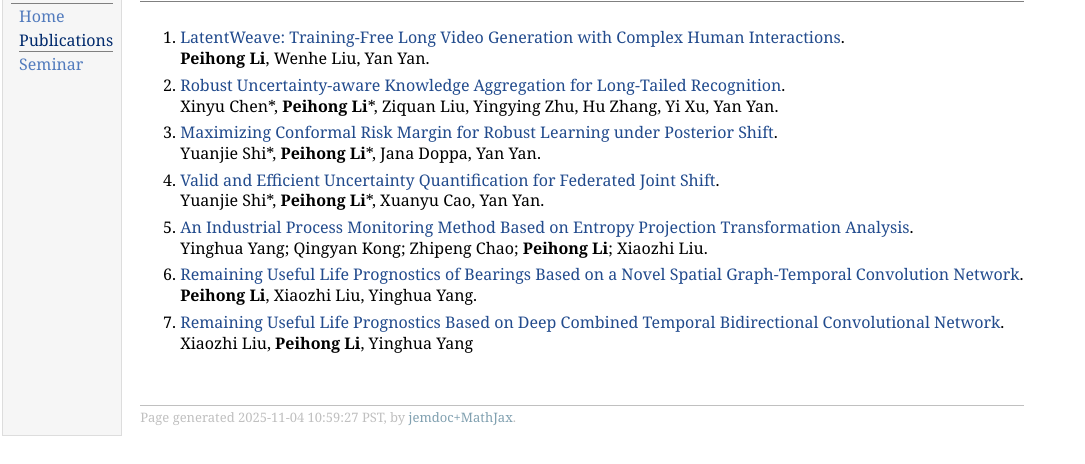
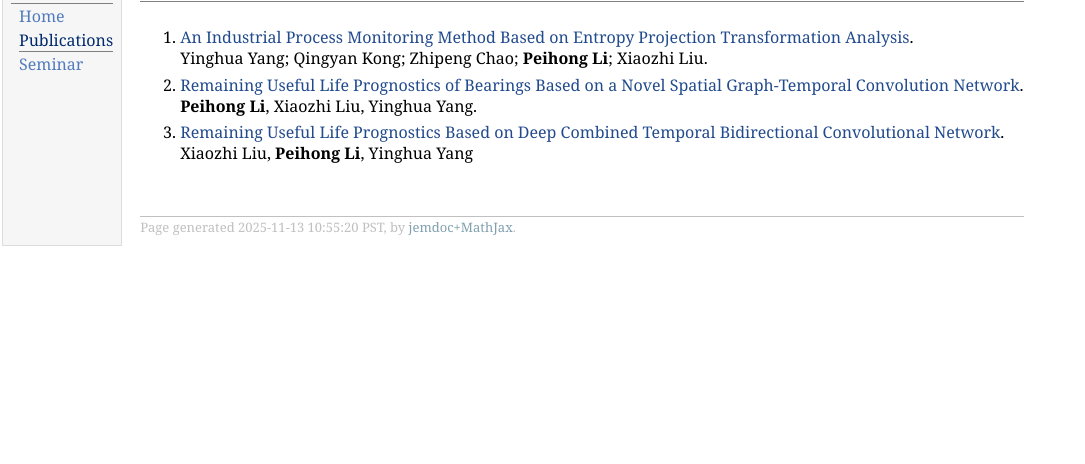
Before and after one commit to IssacandLi/IssacandLi.github.io, a plain HTML site: page publications.html in a window 1280 px wide. Shown: the part 48-512 px from the top of the page, without its empty margins (0-1085 px from the left). Drawn offline with Linux system fonts and the light colour scheme.

Commit message:
Update site contents and publications

```diff
--- a/publications.html
+++ b/publications.html
@@ -21,22 +21,6 @@
 <h1>Publications</h1>
 </div>
 <ol>
-<li><p><a href="https://openreview.net/forum?id=jXJtBZvBgx&amp;noteId=jXJtBZvBgx" target=&ldquo;blank&rdquo;>LatentWeave: Training-Free Long Video Generation with Complex Human Interactions</a>. <br />
-<b>Peihong Li</b>, Wenhe Liu, Yan Yan. <br />
-</p>
-</li>
-<li><p><a href="https://openreview.net/forum?id=lfVkKdXJ6O" target=&ldquo;blank&rdquo;>Robust Uncertainty-aware Knowledge Aggregation for Long-Tailed Recognition</a>. <br />
-Xinyu Chen*, <b>Peihong Li</b>*, Ziquan Liu, Yingying Zhu, Hu Zhang, Yi Xu, Yan Yan. <br />
-</p>
-</li>
-<li><p><a href="https://openreview.net/forum?id=SjITu3qAhH" target=&ldquo;blank&rdquo;>Maximizing Conformal Risk Margin for Robust Learning under Posterior Shift</a>. <br />
-Yuanjie Shi*, <b>Peihong Li</b>*, Jana Doppa, Yan Yan. <br />
-</p>
-</li>
-<li><p><a href="https://openreview.net/forum?id=cP2FAvofQf" target=&ldquo;blank&rdquo;>Valid and Efficient Uncertainty Quantification for Federated Joint Shift</a>. <br />
-Yuanjie Shi*, <b>Peihong Li</b>*, Xuanyu Cao, Yan Yan. <br />
-</p>
-</li>
 <li><p><a href="https://ieeexplore.ieee.org/document/9839380" target=&ldquo;blank&rdquo;>An Industrial Process Monitoring Method Based on Entropy Projection Transformation Analysis</a>. <br />
 Yinghua Yang; Qingyan Kong; Zhipeng Chao; <b>Peihong Li</b>; Xiaozhi Liu. <br />
 </p>
@@ -52,7 +36,7 @@ Xiaozhi Liu, <b>Peihong Li</b>, Yinghua Yang
 </ol>
 <div id="footer">
 <div id="footer-text">
-Page generated 2025-11-04 10:59:27 PST, by <a href="https://github.com/wsshin/jemdoc_mathjax" target="blank">jemdoc+MathJax</a>.
+Page generated 2025-11-13 10:55:20 PST, by <a href="https://github.com/wsshin/jemdoc_mathjax" target="blank">jemdoc+MathJax</a>.
 </div>
 </div>
 </td>
```
Also changed, not shown: index.html (+4 -4 lines), seminar.html (+1 -1 lines), 2 other files.
